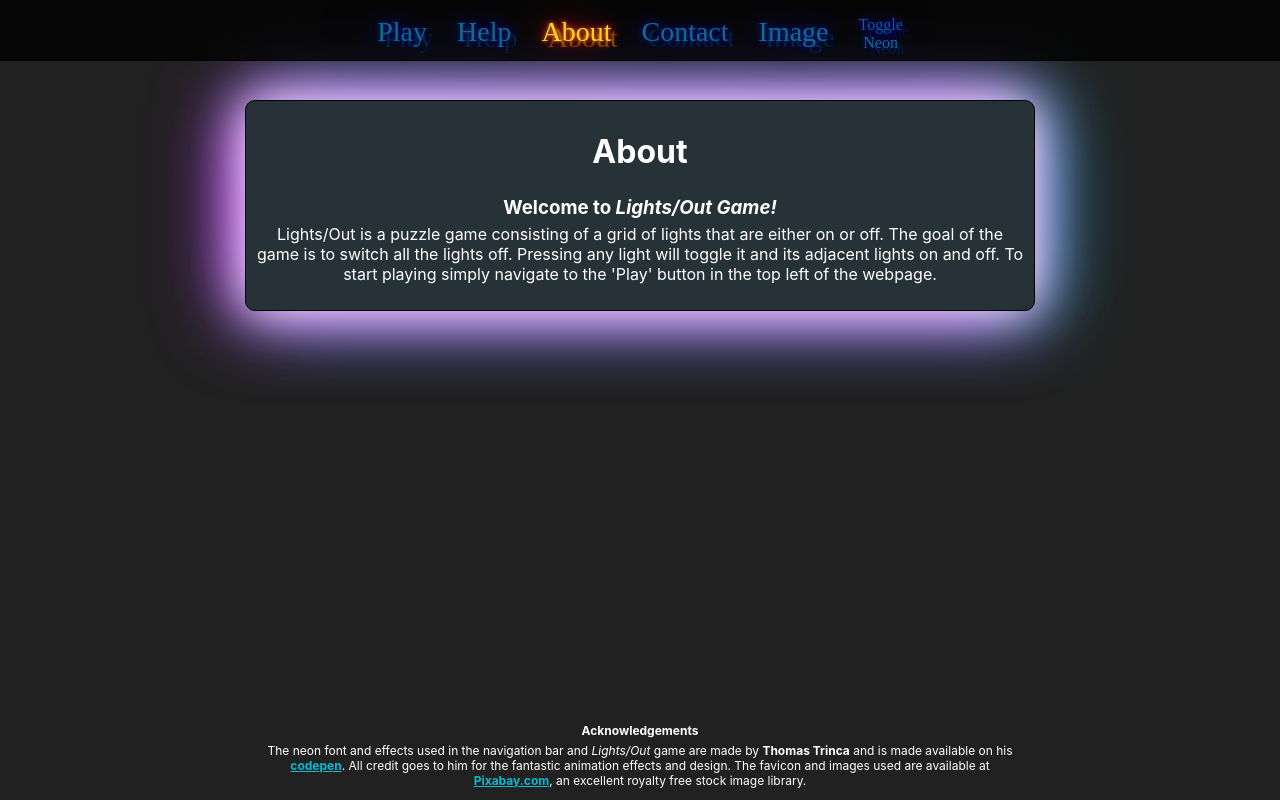
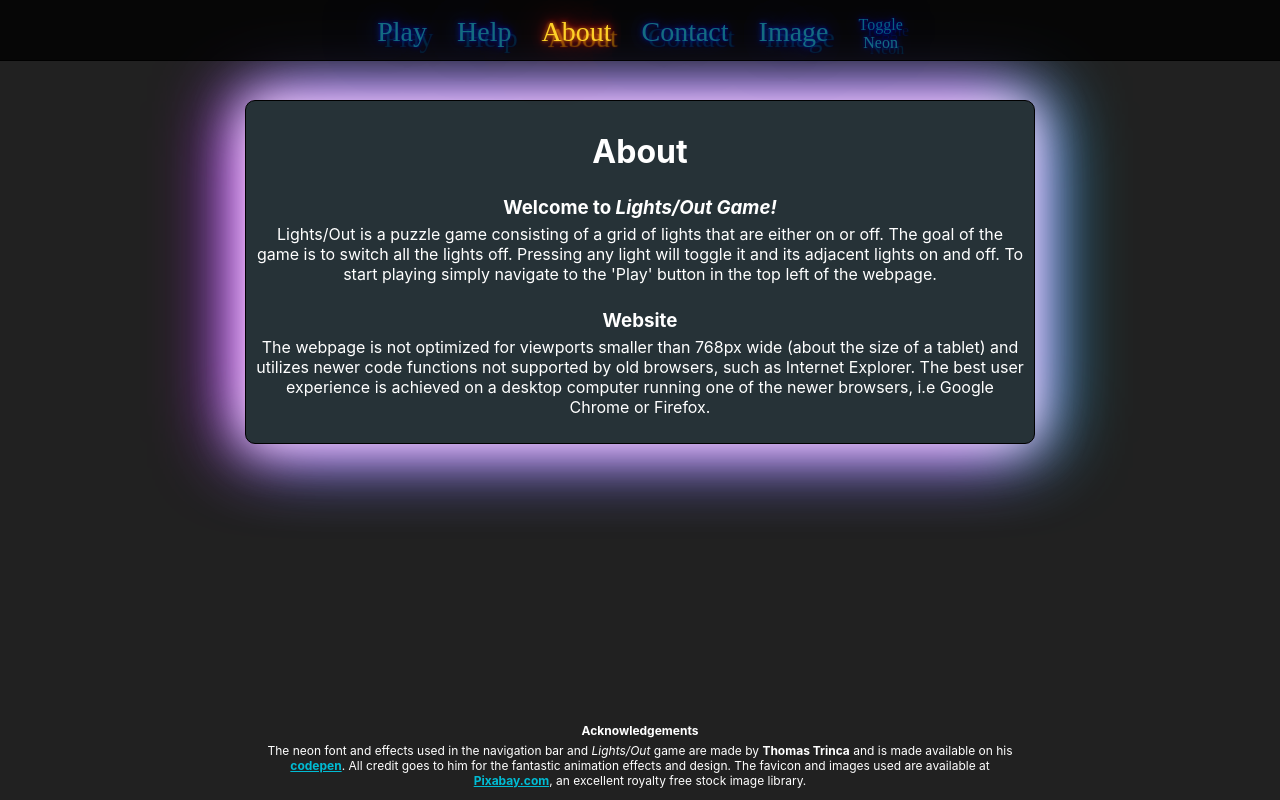
Before and after one commit to asc3ndr/ibe110-website-assignment, a React (Create React App) app: page / in a window 1280 px wide. Built offline with nearby package versions, Linux system fonts and the light colour scheme; a web font is replaced by a local one.

Commit message:
add about website

```diff
--- a/src/About.js
+++ b/src/About.js
@@ -8,7 +8,11 @@ function About() {
             <p>
                 Lights/Out is a puzzle game consisting of a grid of lights that are either on or off. The goal of the game is to switch all the lights off. Pressing any light will toggle it and its adjacent lights on and off. To start playing simply navigate to the 'Play' button in the top left of the webpage.
             </p>
-        </div>
+            <h3>Website</h3>
+            <p>
+                The webpage is not optimized for viewports smaller than 768px wide (about the size of a tablet) and utilizes newer code functions not supported by old browsers, such as Internet Explorer. The best user experience is achieved on a desktop computer running one of the newer browsers, i.e Google Chrome or Firefox.
+            </p>
+        </div >
     );
 }
 
```
